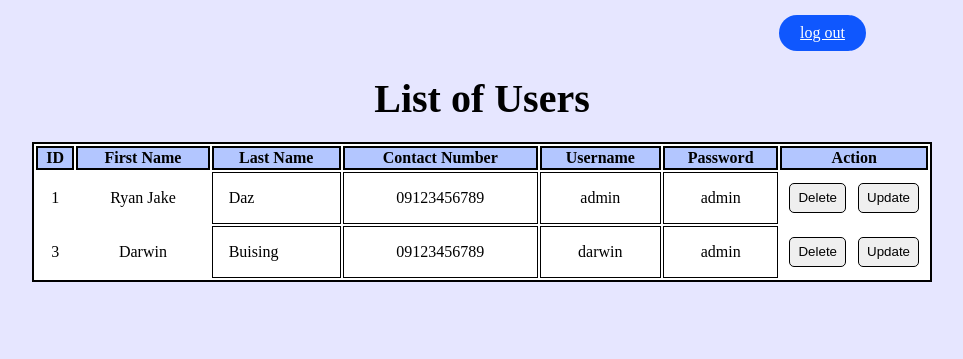
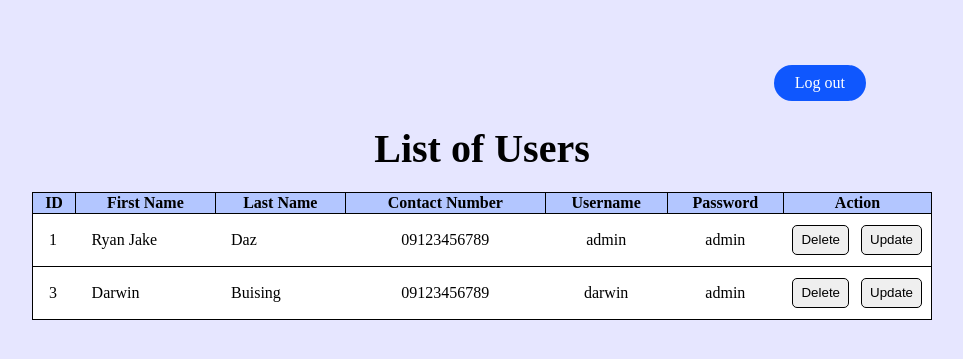
Before and after one commit to rjdaz/IM-project, a PHP site: page /welcome.php in a window 1280 px wide. Shown: the top 359 px of the page, without its empty margins (166-1129 px from the left). Run offline with PHP 8.4, Linux system fonts and the light colour scheme; data comes from the database, SQL or seed files in the repository.

Commit message:
update welcome.php

```diff
--- a/welcome.php
+++ b/welcome.php
@@ -55,32 +55,32 @@ session_start();
   </style>
 </head>
 <body style=" width: 100%; height: 729px; display: flex; flex-direction: column; align-items: center; justify-content: flex-start; background-color: #e6e6ff; position: relative;">
-  <div style=" width: 60%; height: 30px; display: flex; justify-content: flex-end; align-items: center;  margin-top: 10px;">
-    <a href="login.php" style="border: 1px solid transparent; background-color: #0f57fe; padding: 8px 20px; border-radius: 50px; color: white; text-align: center; cursor: pointer;">log out</a>
+  <div style=" width: 60%; height: 30px; display: flex; justify-content: flex-end; align-items: center;  margin-top: 60px;">
+    <a href="login.php" style="border: 1px solid transparent; background-color: #0f57fe; padding: 8px 20px; border-radius: 50px; color: white; text-align: center; cursor: pointer; text-decoration: none;">Log out</a>
   </div>
   <h1 style=" width: 60% height: 50px; text-align: center; font-size: 30pt; margin-bottom: 20px;">
     List of Users
   </h1>
-  <table style=" width: 900px; border: 2px solid black; text-align: center; background-color: white;">
-        <tr  style="border: 1px solid black; background-color: #b3c6ff;">
-            <th style="border: 2px solid black;">ID</th>
-            <th style="border: 2px solid black;">First Name</th>
-            <th style="border: 2px solid black;">Last Name</th>
-            <th style="border: 2px solid black;">Contact Number</th>
-            <th style="border: 2px solid black;">Username</th>
-            <th style="border: 2px solid black;">Password</th>
-            <th style=" width: 30px; border: 2px solid black;">Action</th>
+  <table style=" width: 900px; border-collapse: collapse; border: 1px solid black; text-align: center; background-color: white;">
+        <tr style="border: 1px solid black;; background-color: #b3c6ff;">
+            <th style="border: 1px solid black;">ID</th>
+            <th style="border: 1px solid black;">First Name</th>
+            <th style="border: 1px solid black;">Last Name</th>
+            <th style="border: 1px solid black;">Contact Number</th>
+            <th style="border: 1px solid black;">Username</th>
+            <th style="border: 1px solid black;">Password</th>
+            <th style=" width: 30px; border: 1px solid black;">Action</th>
         </tr>
             <?php
                 if($showlist->num_rows > 0){
                   while($row = $showlist->fetch_assoc()){
                     echo "<tr class='list' style='border: 1px solid black; height: 50px;'>
-                          <td>{$row['id']}</td>
-                          <td style= text-align: left;  padding-left: 16px; border: 1px solid black;>{$row['first_name']}</td>
-                          <td style=' text-align: left; padding-left: 16px; border: 1px solid black;'>{$row['last_name']}</td>
-                          <td style=' border: 1px solid black;'>{$row['contact_number']}</td>
-                          <td style=' border: 1px solid black;'>{$row['username']}</td>
-                          <td style=' border: 1px solid black;'>{$row['password']}</td>
+                          <td style='text-align: left;  padding-left: 16px;'>{$row['id']}</td>
+                          <td style= 'text-align: left;  padding-left: 16px;'>{$row['first_name']}</td>
+                          <td style=' text-align: left; padding-left: 16px;'>{$row['last_name']}</td>
+                          <td style=' '>{$row['contact_number']}</td>
+                          <td style=' '>{$row['username']}</td>
+                          <td style=' '>{$row['password']}</td>
                           <td style=' display: flex; flex-direction: row; align-items: center; height: 50px;'>
                               <form method='POST' style='height: 100%; display: flex; align-items: center;'>
                                   <input type='hidden' name='emp_id' value='{$row['id']}'>
```
